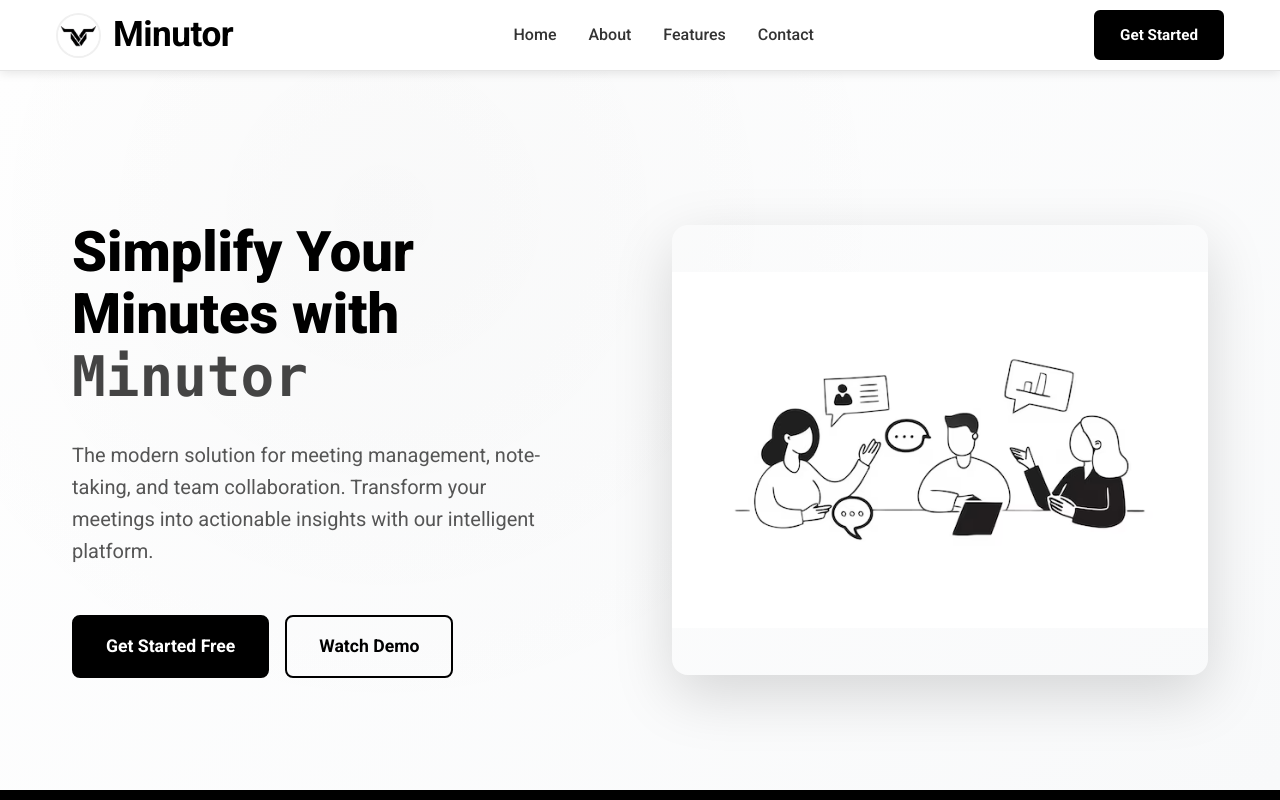
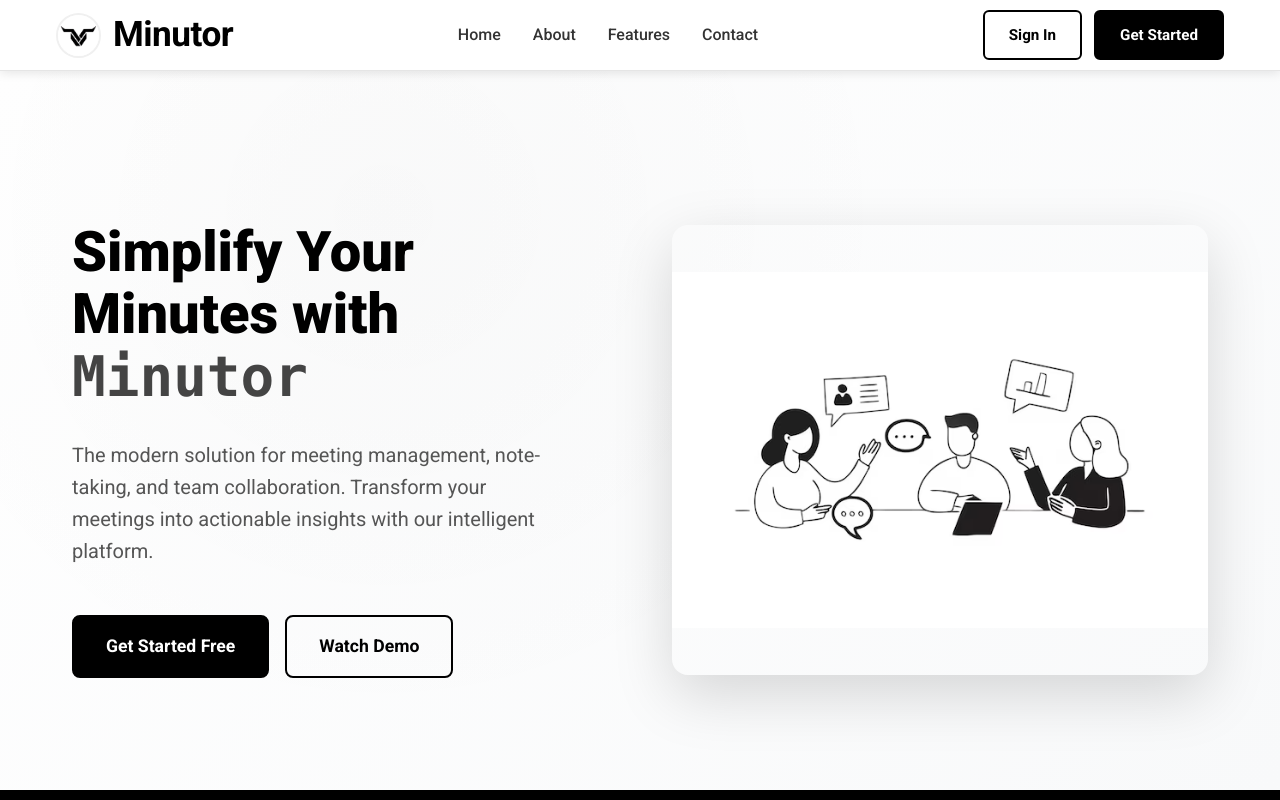
Before and after one commit to RachadDoueik/minutor-frontend, a React (Vite) app: page / in a window 1280 px wide. Shown: the top 800 px of the page. Built offline with nearby package versions, Linux system fonts and the light colour scheme.

Commit message:
small fixes

```diff
--- a/src/components/Navbar.jsx
+++ b/src/components/Navbar.jsx
@@ -45,11 +45,29 @@ const Navbar = () => {
               Contact
             </a>
           </li>
+          {/* Mobile CTA Buttons */}
+          {isMenuOpen && (
+            <>
+              <li className="navbar-item navbar-mobile-btn">
+                <button className="navbar-btn navbar-btn-signin navbar-mobile-signin">
+                  Sign In
+                </button>
+              </li>
+              <li className="navbar-item navbar-mobile-btn">
+                <button className="navbar-btn navbar-btn-primary navbar-mobile-primary">
+                  Get Started
+                </button>
+              </li>
+            </>
+          )}
         </ul>
 
-        {/* CTA Button */}
+        {/* CTA Buttons */}
         <div className="navbar-cta">
-          <button className="navbar-btn">
+          <button className="navbar-btn navbar-btn-signin">
+            Sign In
+          </button>
+          <button className="navbar-btn navbar-btn-primary">
             Get Started
           </button>
         </div>
--- a/src/css/Navbar.css
+++ b/src/css/Navbar.css
@@ -106,14 +106,15 @@
   width: 100%;
 }
 
-/* CTA Button */
+/* CTA Buttons */
 .navbar-cta {
   flex-shrink: 0;
+  display: flex;
+  gap: 0.75rem;
+  align-items: center;
 }
 
 .navbar-btn {
-  background-color: #000000;
-  color: #ffffff;
   border: none;
   padding: 0.75rem 1.5rem;
   border-radius: 6px;
@@ -124,7 +125,22 @@
   border: 2px solid #000000;
 }
 
-.navbar-btn:hover {
+.navbar-btn-signin {
+  background-color: transparent;
+  color: #000000;
+}
+
+.navbar-btn-signin:hover {
+  background-color: #f8f9fa;
+  transform: translateY(-1px);
+}
+
+.navbar-btn-primary {
+  background-color: #000000;
+  color: #ffffff;
+}
+
+.navbar-btn-primary:hover {
   background-color: #ffffff;
   color: #000000;
   transform: translateY(-1px);
@@ -205,11 +221,19 @@
     display: none;
   }
 
-  /* Show CTA button in mobile menu */
-  .navbar-menu.active::after {
-    content: '';
-    display: block;
+  .navbar-menu.active {
+    left: 0;
+    padding-bottom: 1rem;
+  }
+
+  .navbar-mobile-btn {
     margin-top: 1rem;
+  }
+
+  .navbar-mobile-signin,
+  .navbar-mobile-primary {
+    width: 200px;
+    margin: 0 auto;
   }
 
   .navbar-menu.active {
```
